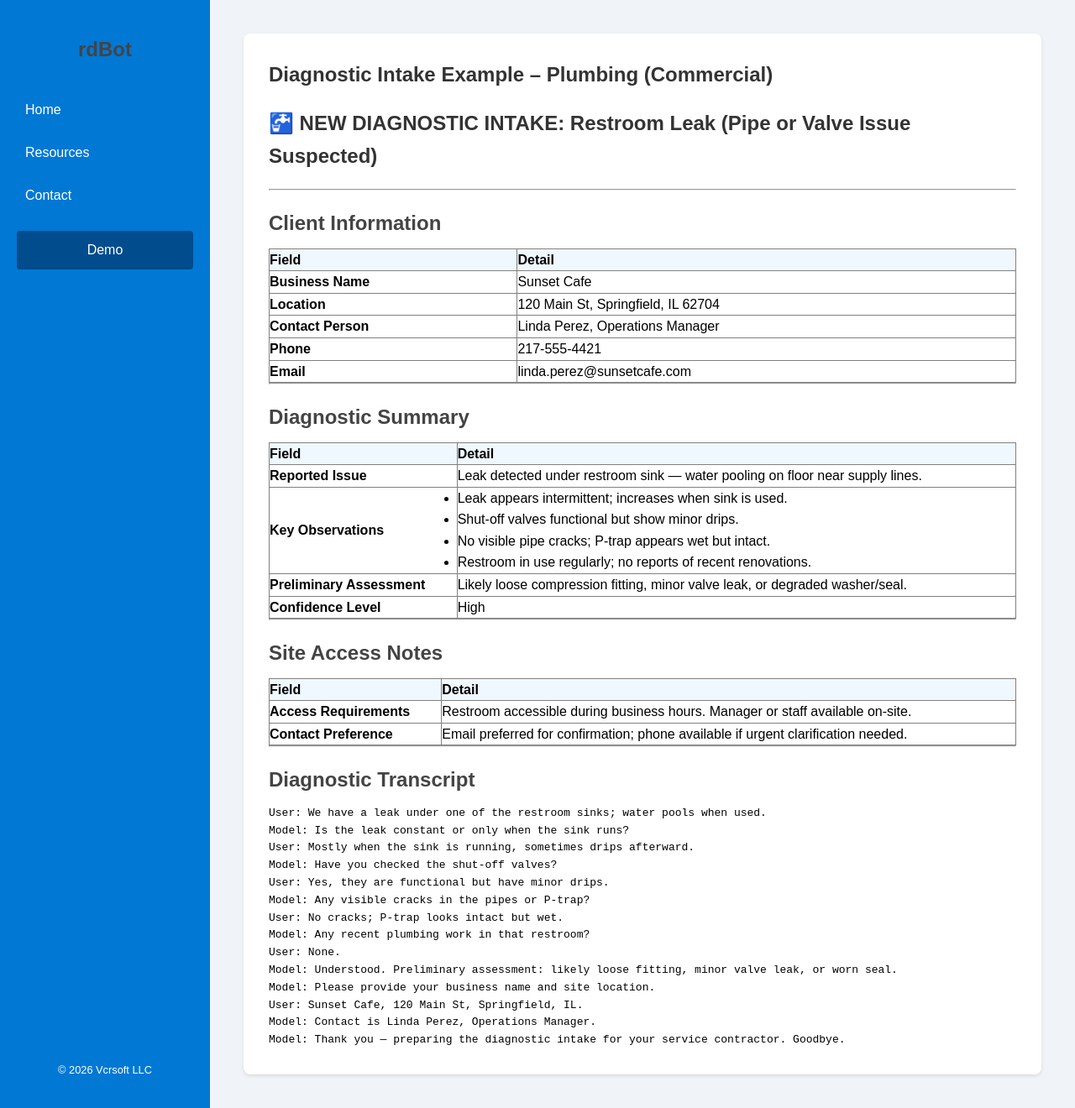
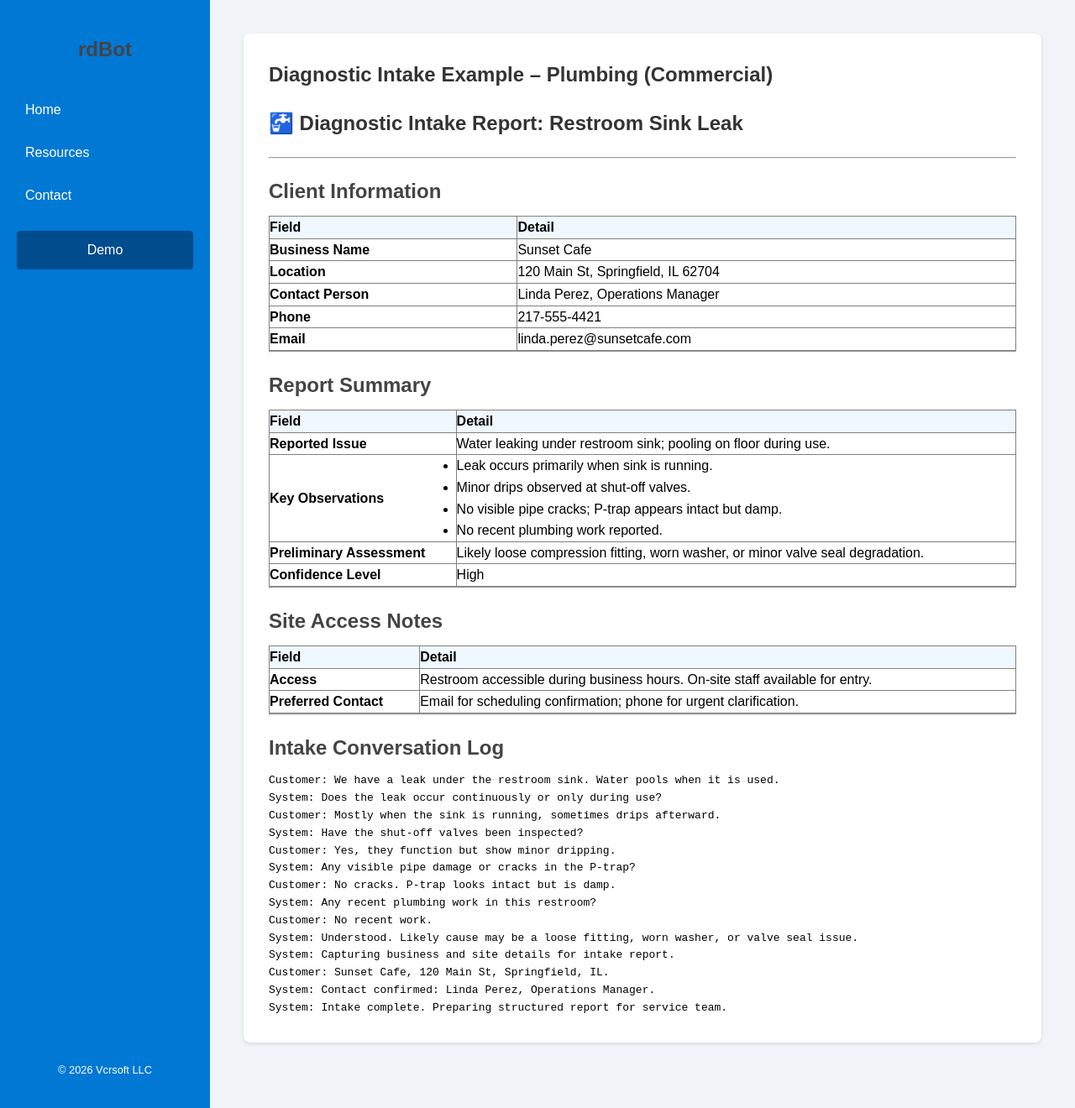
Before and after one commit to vcrsoft/vcrsoft.github.io, a Jekyll site: the page built from _resources/examples/plumbing.md, in a window 1280 px wide and 1320 px high. Shown: the whole window at 84% size. Built offline with Jekyll 4.4.1, drawn with Linux system fonts in a browser that asks for light colours.

Commit message:
Revise plumbing diagnostic intake example details
Updated the diagnostic intake example for a commercial restroom leak to clarify the report summary and improve the intake conversation log.

```diff
--- a/_resources/examples/plumbing.md
+++ b/_resources/examples/plumbing.md
@@ -1,11 +1,11 @@
 ---
 layout: resource
 title: "Diagnostic Intake Example – Plumbing (Commercial)"
-excerpt: "AI-generated diagnostic intake example for a commercial restroom leak — showing structured intake, assessment, and transcript."
+excerpt: "Example of a structured diagnostic intake report for a commercial restroom leak, showing pre-dispatch information captured from customer intake."
 nav_exclude: true
 ---
 
-# 🚰 NEW DIAGNOSTIC INTAKE: Restroom Leak (Pipe or Valve Issue Suspected)
+# 🚰 Diagnostic Intake Report: Restroom Sink Leak
 
 ---
 
@@ -25,23 +25,23 @@ nav_exclude: true
 
 ---
 
-## Diagnostic Summary
+## Report Summary
 
 <table border="1" cellpadding="8" cellspacing="0" style="border-collapse: collapse; width: 100%;">
   <tr style="background-color: #f0f8ff;">
     <th style="text-align: left;">Field</th>
     <th style="text-align: left;">Detail</th>
   </tr>
-  <tr><td><strong>Reported Issue</strong></td><td>Leak detected under restroom sink — water pooling on floor near supply lines.</td></tr>
+  <tr><td><strong>Reported Issue</strong></td><td>Water leaking under restroom sink; pooling on floor during use.</td></tr>
   <tr><td><strong>Key Observations</strong></td><td>
     <ul>
-      <li>Leak appears intermittent; increases when sink is used.</li>
-      <li>Shut-off valves functional but show minor drips.</li>
-      <li>No visible pipe cracks; P-trap appears wet but intact.</li>
-      <li>Restroom in use regularly; no reports of recent renovations.</li>
+      <li>Leak occurs primarily when sink is running.</li>
+      <li>Minor drips observed at shut-off valves.</li>
+      <li>No visible pipe cracks; P-trap appears intact but damp.</li>
+      <li>No recent plumbing work reported.</li>
     </ul>
   </td></tr>
-  <tr><td><strong>Preliminary Assessment</strong></td><td>Likely loose compression fitting, minor valve leak, or degraded washer/seal.</td></tr>
+  <tr><td><strong>Preliminary Assessment</strong></td><td>Likely loose compression fitting, worn washer, or minor valve seal degradation.</td></tr>
   <tr><td><strong>Confidence Level</strong></td><td>High</td></tr>
 </table>
 
@@ -54,26 +54,27 @@ nav_exclude: true
     <th style="text-align: left;">Field</th>
     <th style="text-align: left;">Detail</th>
   </tr>
-  <tr><td><strong>Access Requirements</strong></td><td>Restroom accessible during business hours. Manager or staff available on-site.</td></tr>
-  <tr><td><strong>Contact Preference</strong></td><td>Email preferred for confirmation; phone available if urgent clarification needed.</td></tr>
+  <tr><td><strong>Access</strong></td><td>Restroom accessible during business hours. On-site staff available for entry.</td></tr>
+  <tr><td><strong>Preferred Contact</strong></td><td>Email for scheduling confirmation; phone for urgent clarification.</td></tr>
 </table>
 
 ---
 
-## Diagnostic Transcript
+## Intake Conversation Log
+
 <pre>
-User: We have a leak under one of the restroom sinks; water pools when used.
-Model: Is the leak constant or only when the sink runs?
-User: Mostly when the sink is running, sometimes drips afterward.
-Model: Have you checked the shut-off valves?
-User: Yes, they are functional but have minor drips.
-Model: Any visible cracks in the pipes or P-trap?
-User: No cracks; P-trap looks intact but wet.
-Model: Any recent plumbing work in that restroom?
-User: None.
-Model: Understood. Preliminary assessment: likely loose fitting, minor valve leak, or worn seal.
-Model: Please provide your business name and site location.
-User: Sunset Cafe, 120 Main St, Springfield, IL.
-Model: Contact is Linda Perez, Operations Manager.
-Model: Thank you — preparing the diagnostic intake for your service contractor. Goodbye.
+Customer: We have a leak under the restroom sink. Water pools when it is used.
+System: Does the leak occur continuously or only during use?
+Customer: Mostly when the sink is running, sometimes drips afterward.
+System: Have the shut-off valves been inspected?
+Customer: Yes, they function but show minor dripping.
+System: Any visible pipe damage or cracks in the P-trap?
+Customer: No cracks. P-trap looks intact but is damp.
+System: Any recent plumbing work in this restroom?
+Customer: No recent work.
+System: Understood. Likely cause may be a loose fitting, worn washer, or valve seal issue.
+System: Capturing business and site details for intake report.
+Customer: Sunset Cafe, 120 Main St, Springfield, IL.
+System: Contact confirmed: Linda Perez, Operations Manager.
+System: Intake complete. Preparing structured report for service team.
 </pre>
```
